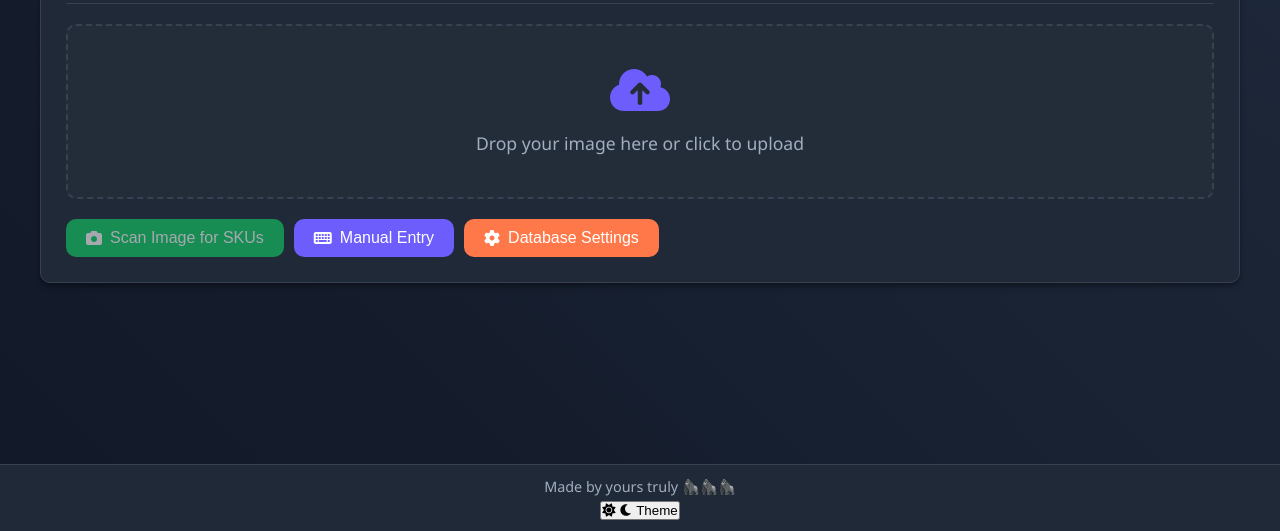
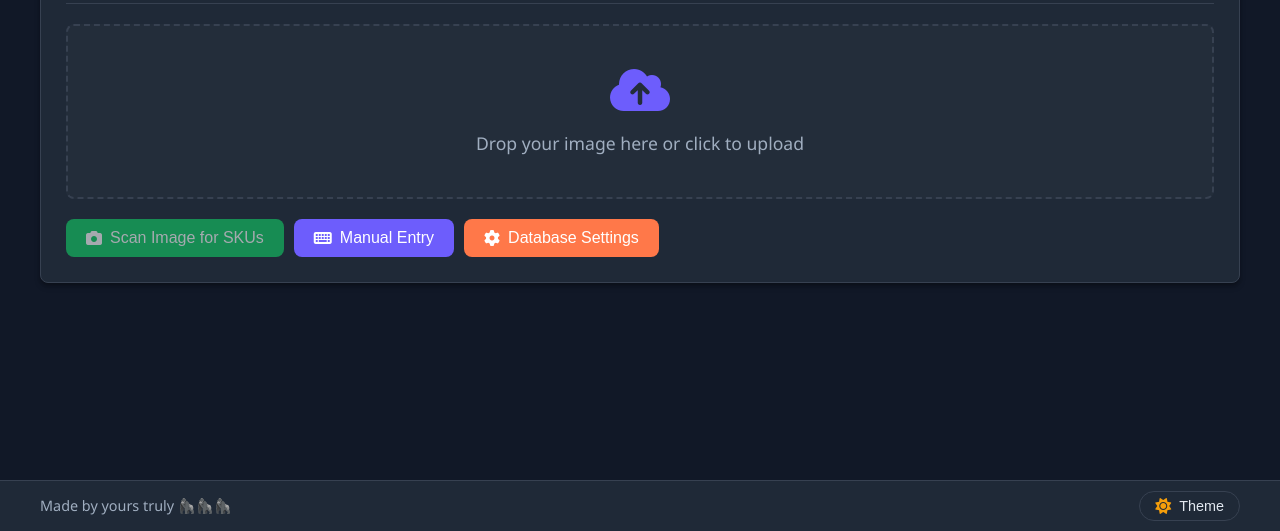
Before and after one commit to haredthegreat/warehouseskus, a plain HTML site: page index.html in a window 1280 px wide. Shown: the part 269-800 px from the top of the page. Drawn offline with nearby package versions, Linux system fonts and the light colour scheme.

Commit message:
Update styles.css

```diff
--- a/styles.css
+++ b/styles.css
@@ -1,4 +1,12 @@
+/* Theme variables */
 :root {
+    /* Common variables */
+    --radius: 8px;
+    --transition: all 0.2s ease;
+}
+
+/* Dark theme (default) */
+html[data-theme='dark'] {
     --primary-color: #6d5dfc;
     --primary-hover: #5a4af4;
     --secondary-color: #ff7849;
@@ -19,8 +27,30 @@
     --border-color: #374151;
     --input-bg: #374151;
     --shadow: 0 4px 6px -1px rgba(0, 0, 0, 0.3), 0 2px 4px -1px rgba(0, 0, 0, 0.2);
-    --radius: 10px;
-    --transition: all 0.2s ease;
+}
+
+/* Light theme */
+html[data-theme='light'] {
+    --primary-color: #4f46e5;
+    --primary-hover: #4338ca;
+    --secondary-color: #f97316;
+    --secondary-hover: #ea580c;
+    --danger-color: #ef4444;
+    --danger-hover: #dc2626;
+    --success-color: #10b981;
+    --success-hover: #059669;
+    --purple-color: #8b5cf6;
+    --purple-hover: #7c3aed;
+
+    --text-color: #1e293b;
+    --text-light: #64748b;
+    --text-dark: #0f172a;
+    --bg-color: #f8fafc;
+    --card-bg: #ffffff;
+    --header-bg: #ffffff;
+    --border-color: #e2e8f0;
+    --input-bg: #f8fafc;
+    --shadow: 0 4px 6px -1px rgba(0, 0, 0, 0.1), 0 2px 4px -1px rgba(0, 0, 0, 0.06);
 }
 
 * {
@@ -34,15 +64,16 @@ body {
     line-height: 1.6;
     color: var(--text-color);
     background-color: var(--bg-color);
-    background-image: linear-gradient(45deg, #111827 0%, #1e293b 100%);
     padding: 20px;
     min-height: 100vh;
+    transition: background-color 0.3s ease, color 0.3s ease;
 }
 
 .container {
     max-width: 1200px;
     margin: 0 auto;
     margin-bottom: 60px; /* Space for footer */
+    padding-bottom: 20px;
 }
 
 .header {
@@ -52,13 +83,14 @@ body {
     border-radius: var(--radius);
     background-color: var(--header-bg);
     box-shadow: var(--shadow);
+    transition: background-color 0.3s ease;
 }
 
 .header h1 {
     font-size: 2.5rem;
     color: var(--primary-color);
     margin-bottom: 10px;
-    text-shadow: 0 2px 4px rgba(0, 0, 0, 0.2);
+    text-shadow: 0 2px 4px rgba(0, 0, 0, 0.1);
 }
 
 .header p {
@@ -72,12 +104,12 @@ body {
     box-shadow: var(--shadow);
     padding: 25px;
     margin-bottom: 30px;
-    transition: var(--transition);
+    transition: background-color 0.3s ease, box-shadow 0.3s ease, transform 0.3s ease;
     border: 1px solid var(--border-color);
 }
 
 .card:hover {
-    box-shadow: 0 8px 15px -1px rgba(0, 0, 0, 0.4);
+    box-shadow: 0 8px 15px -1px rgba(0, 0, 0, 0.2);
     transform: translateY(-2px);
 }
 
@@ -338,6 +370,11 @@ select {
     border: 1px solid rgba(255, 73, 73, 0.3);
 }
 
+html[data-theme='light'] .not-found {
+    background-color: rgba(239, 68, 68, 0.05);
+    border: 1px solid rgba(239, 68, 68, 0.2);
+}
+
 .not-found h3 {
     color: var(--danger-color);
     margin-bottom: 10px;
@@ -531,9 +568,63 @@ textarea.form-control {
     background-color: var(--card-bg);
     color: var(--text-light);
     text-align: center;
-    padding: 10px;
+    padding: 10px 20px;
     font-size: 0.9rem;
     border-top: 1px solid var(--border-color);
+    transition: background-color 0.3s ease;
+    z-index: 10;
+}
+
+.footer-content {
+    display: flex;
+    justify-content: space-between;
+    align-items: center;
+    max-width: 1200px;
+    margin: 0 auto;
+}
+
+/* Theme toggle button styling */
+.theme-toggle {
+    background-color: var(--card-bg);
+    border: 1px solid var(--border-color);
+    border-radius: 30px;
+    padding: 6px 15px;
+    cursor: pointer;
+    display: flex;
+    align-items: center;
+    gap: 8px;
+    color: var(--text-color);
+    font-size: 0.9rem;
+    font-weight: 500;
+    transition: all 0.3s ease;
+}
+
+.theme-toggle:hover {
+    border-color: var(--primary-color);
+    box-shadow: 0 0 0 2px rgba(109, 93, 252, 0.2);
+}
+
+.theme-toggle i {
+    font-size: 1rem;
+}
+
+/* Show sun icon in dark mode, moon icon in light mode */
+html[data-theme='dark'] .theme-toggle .fa-sun {
+    display: inline-block;
+    color: #f59e0b;
+}
+
+html[data-theme='dark'] .theme-toggle .fa-moon {
+    display: none;
+}
+
+html[data-theme='light'] .theme-toggle .fa-sun {
+    display: none;
+}
+
+html[data-theme='light'] .theme-toggle .fa-moon {
+    display: inline-block;
+    color: #6366f1;
 }
 
 @media (max-width: 768px) {
@@ -571,6 +662,15 @@ textarea.form-control {
         margin: 10% auto;
         width: 95%;
         padding: 20px;
+    }
+
+    .footer-content {
+        flex-direction: column;
+        gap: 10px;
+    }
+
+    .theme-toggle {
+        margin-top: 5px;
     }
 }
 
```
